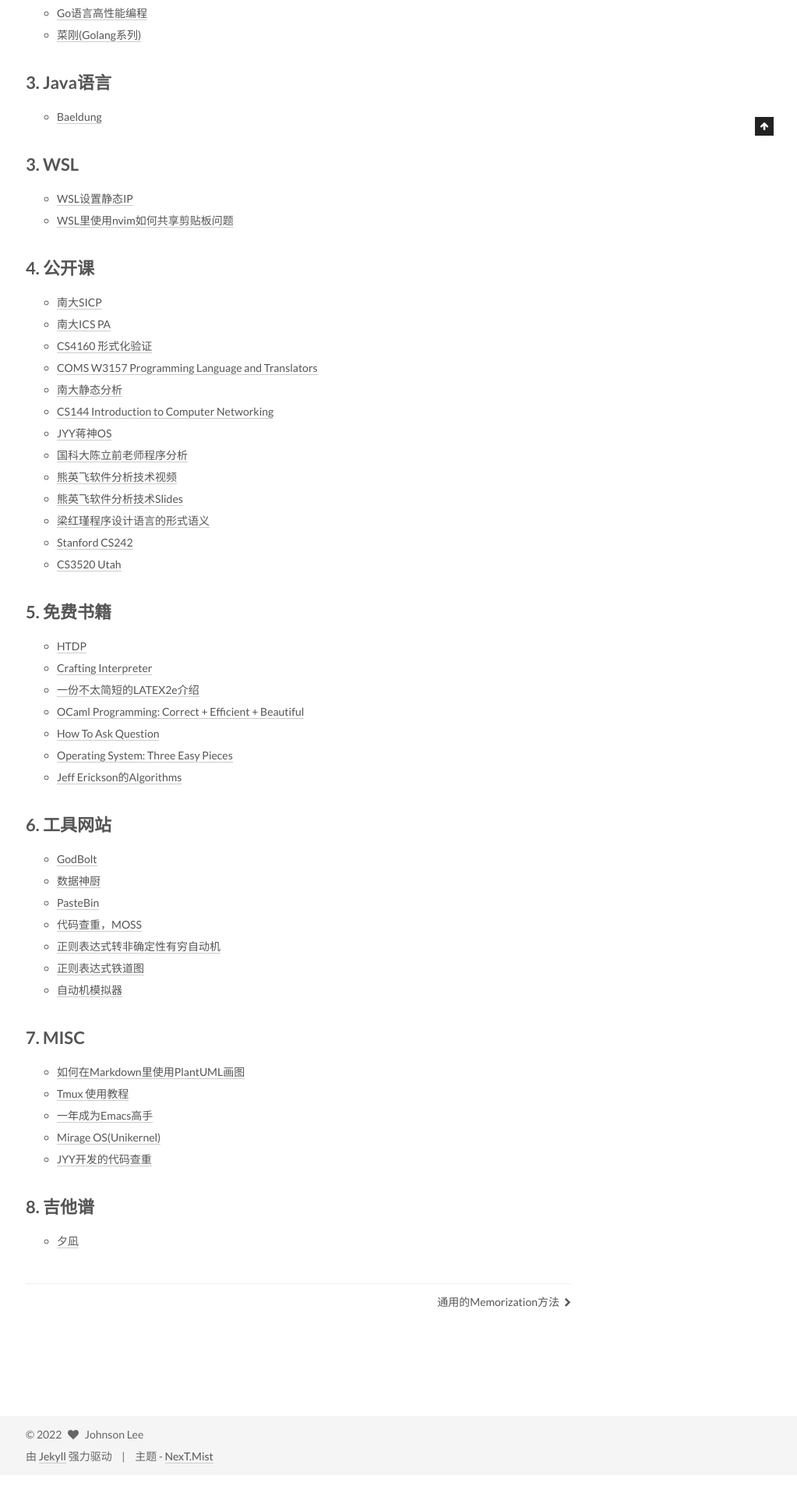
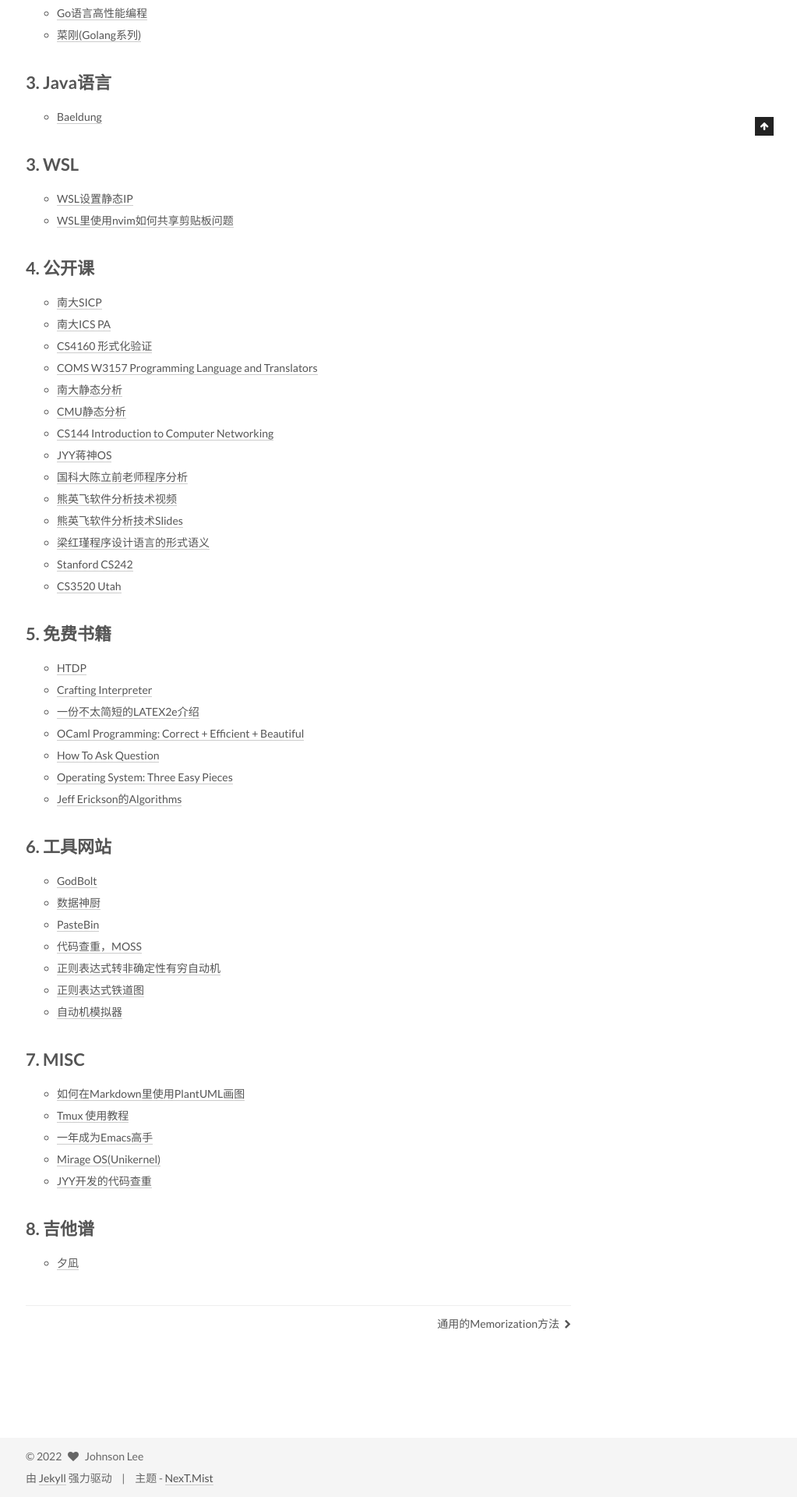
Before and after one commit to JohnsonLee-debug/johnsonlee-debug.github.io, a Jekyll site: the page built from _posts/2022-02-26-website_archive.md, in a window 1280 px wide. Shown: the part 826-2746 px from the top of the page at 78% size, without its empty margins (257-1280 px from the left). Built offline with Jekyll 4.4.1, drawn with Linux system fonts in a browser that asks for light colours; before the commit the page ends 2718 px from its top, so only the background shows below that.

Commit message:
add cmu static analysis

```diff
--- a/_posts/2022-02-26-website_archive.md
+++ b/_posts/2022-02-26-website_archive.md
@@ -45,6 +45,7 @@ category:
 - [CS4160 形式化验证](https://www.cs.cornell.edu/courses/cs4160/2020sp/)
 - [COMS W3157 Programming Language and Translators](http://www.cs.columbia.edu/~sedwards/classes/2021/4115-spring/)
 - [南大静态分析](https://pascal-group.bitbucket.io/teaching.html)
+- [CMU静态分析](http://www.cs.cmu.edu/~aldrich/courses/17-355-18sp/)
 - [CS144 Introduction to Computer Networking](https://cs144.github.io/)
 - [JYY蒋神OS](http://jyywiki.cn/OS/2022/)
 - [国科大陈立前老师程序分析](https://www.educoder.net/classrooms/78obntkf/announcement)
```
